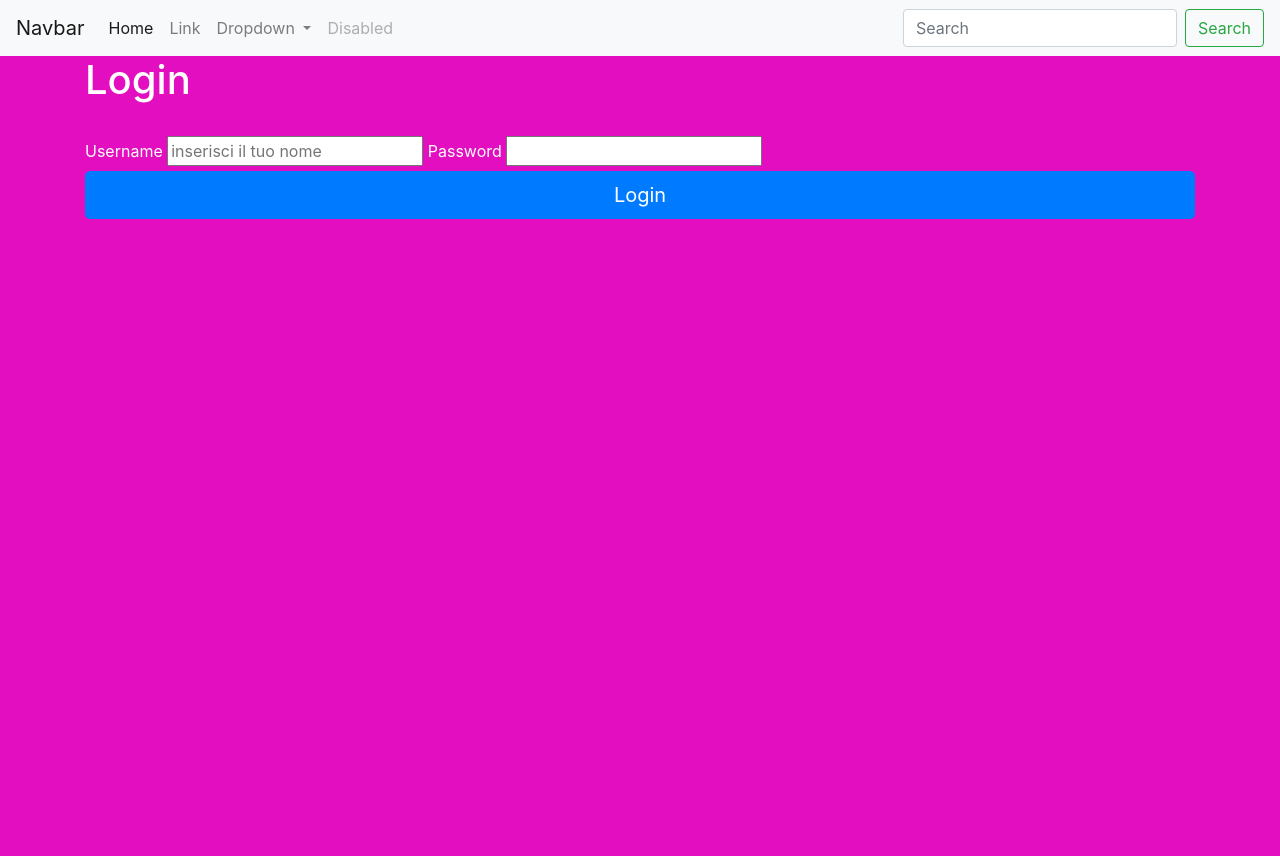
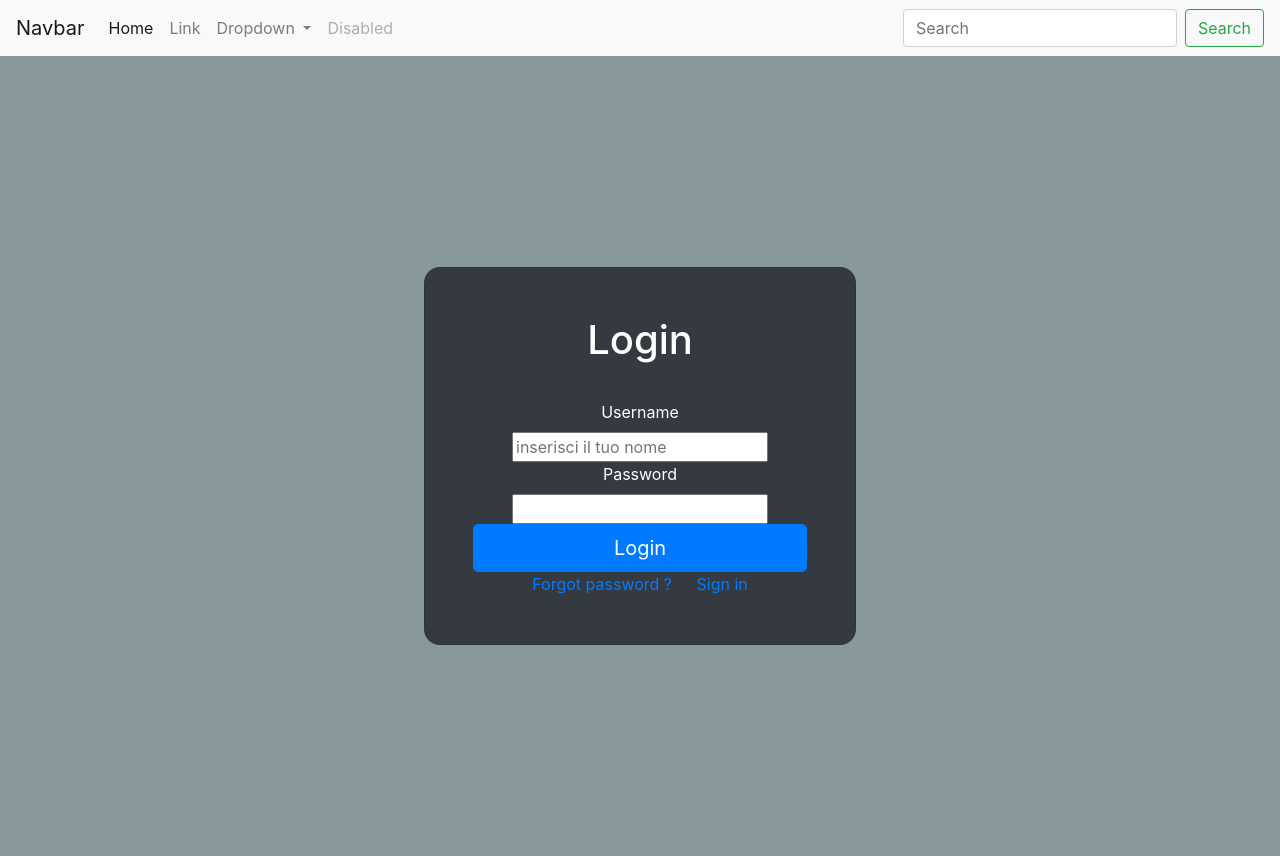
Before and after one commit to UnimibSoftEngCourse2022/progetto-clup-1-gruppo-clup-1, a Flask app: page /login in a window 1280 px wide. Before the commit the page ends 219 px from the top, so only its background shows below. Run offline with Flask 2, Linux system fonts and the light colour scheme; some libraries are stand-ins or nearby versions.

Commit message:
formattazione log-in

```diff
--- a/src/clup/flaskr/templates/base.html
+++ b/src/clup/flaskr/templates/base.html
@@ -65,7 +65,7 @@
    </body>
    <style>
       body {
-      background-color: #e20ebf;
+      background-color: #86989B;
       color: white
       }
    </style>
--- a/src/clup/flaskr/templates/user_login.html
+++ b/src/clup/flaskr/templates/user_login.html
@@ -1,10 +1,17 @@
 {% extends 'base.html' %}
 {% block content %}
 <div class="container">
+    <section class="vh-100 gradient-custom">
+        <div class="container py-5 h-100">
+            <div class="row d-flex justify-content-center align-items-center h-100">
+                <div class="col-12 col-md-8 col-lg-6 col-xl-5">
+                    <div class="card bg-dark text-white" style="border-radius: 1rem;">
+                        <div class="card-body p-5 text-center">
+
                             <form method="POST">
                                 {{ form.csrf_token }}
                                 {{ form.hidden_tag() }}
-            <h1>Login</h1>
+                                <h1 class="card-title">Login</h1>
                                 <br>
                                 {{ form.username.label() }}
                                 {{ form.username(placeholder="inserisci il tuo nome") }}
@@ -14,6 +21,16 @@
                                 <br>
                                 {{ form.submit(class="btn btn-lg btn-block btn-primary") }}
                             </form>
+                            <a href="#" class="card-link">Forgot password ?</a>
+                            <a href="{{ url_for('users.user_register_page') }}" class="card-link">Sign in</a>
                         </div>
+                    </div>
+                </div>
+            </div>
+        </div>
+    </section>
+</div>
+<style>
 
+</style>
 {% endblock %}
```
Lines whose indentation alone changed are shown as unchanged.
